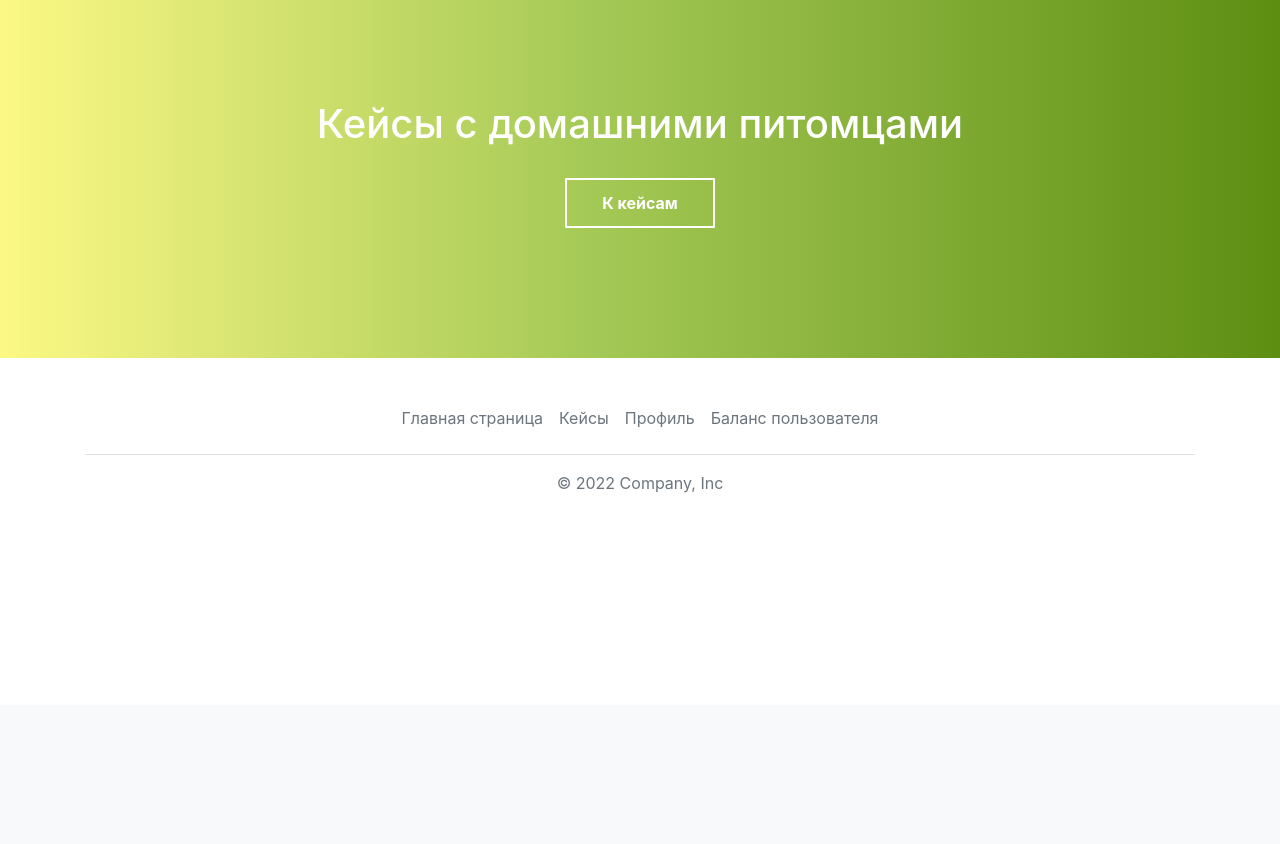
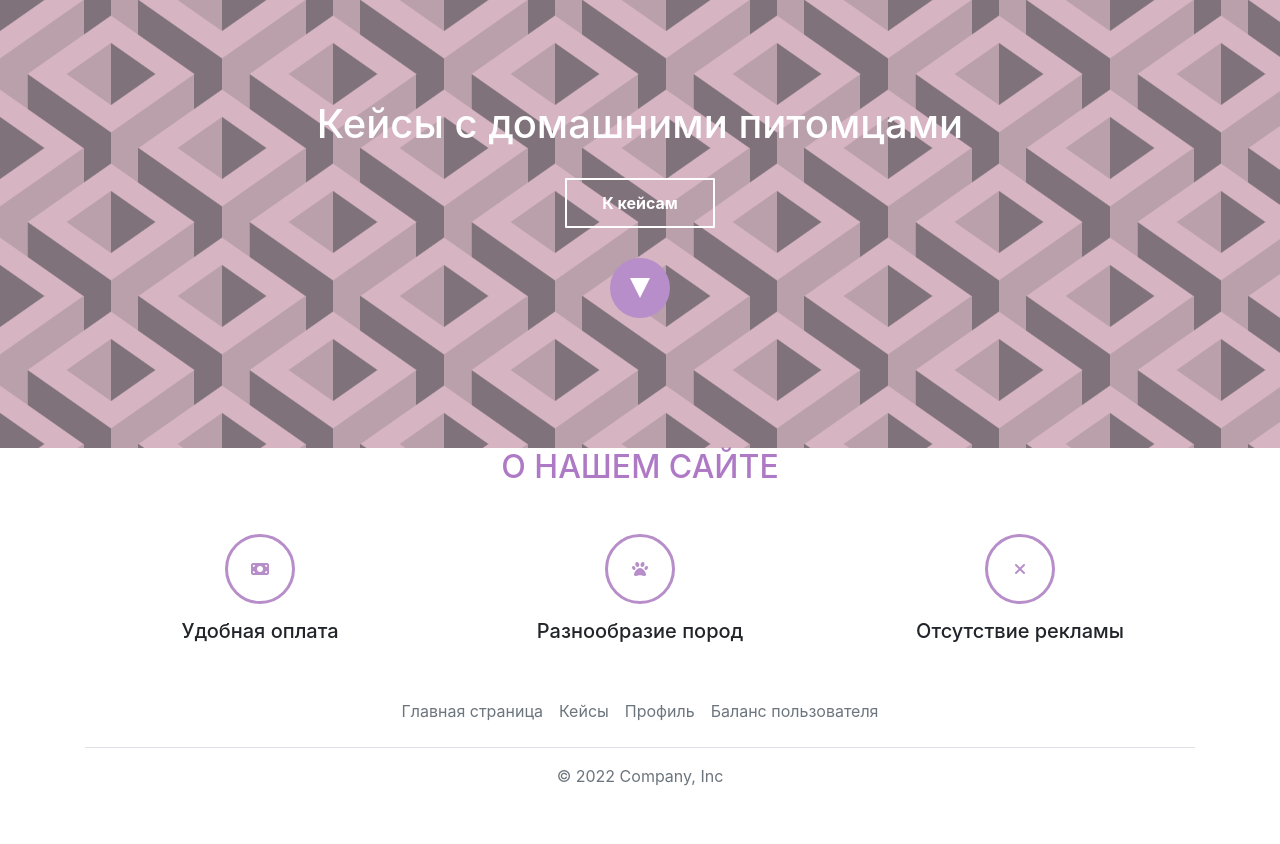
Before and after one commit to Lisa3483/website, a Flask app: page / in a window 1280 px wide. Shown: the part 95-939 px from the top of the page. Before the commit the page ends 588 px from the top, so only its background shows below. Run offline with Flask 3, Linux system fonts and the light colour scheme; some libraries are stand-ins or nearby versions.

Commit message:
updated menu

```diff
--- a/static/css/style.css
+++ /dev/null
@@ -1,38 +0,0 @@
-
-header, footer {padding: 100px 0}
-header {
-background: linear-gradient(to right, #c9de96 0%,#8ab66b 44%,#398235 100%);}
-header { background: linear-gradient(to right, #fcf885 0%,#a5c956 58%,#a5c956 100%); }
-header { background: linear-gradient(to right, #fcf885 0%,#a5c956 46%,#5d8e12 100%);}
-h1 {text-align: center}
-a.itd_play  {
-  display: flex;
-  width: 150px;
-  height: 50px;
-  color: white;
-  font-weight: 700;
-  text-decoration: none;
-  user-select: none;
-  padding: .5em 2em;
-  outline: none;
-  border: 2px solid;
-  border-radius: 1px;
-  transition: 0.2s;
-  justify-content: center;
-  align-items: center;
-  margin: 30px auto 30px;
-}
-.rere {
-background-color: #398235;
-width: 60px;
-height: 60px;
-border-radius: 50%;
-display: flex;
-justify-content: center;
-align-items: center;
-margin: 30px auto;
-transition: 0.2s;
-}
-a.itd_play:hover {background: rgba(255,255,255,.2);}
-a.itd_play:active {background: white;}
-.rere:hover{background: rgba(255,255,255,.2);}
--- /dev/null
+++ b/static/css1/style.css
@@ -0,0 +1,71 @@
+header, footer {padding: 100px 0}
+header { background: linear-gradient(to right, #fcf885 0%,#a5c956 46%,#5d8e12 100%);}
+h1 {text-align: center}
+.itd_play  {
+  display: flex;
+  width: 150px;
+  height: 50px;
+  color: white;
+  font-weight: 700;
+  text-decoration: none;
+  user-select: none;
+  padding: .5em 2em;
+  outline: none;
+  border: 2px solid;
+  border-radius: 1px;
+  transition: 0.2s;
+  justify-content: center;
+  align-items: center;
+  margin: 30px auto 30px;
+}
+.itd_triangle {width: 0;
+height: 0;
+border-style: solid;
+border-width: 10px 0 10px 20px;
+border-color: transparent transparent transparent white;
+transform: rotate(90deg);}
+
+.about {background-color: white;}
+.about i {font-size: 25x; color:#B78EC9;}
+.itd_circle {margin: 0 auto 15px;
+width: 70px;
+height: 70px;
+border: 3px solid #B78EC9;
+border-radius: 50%;
+display: flex;
+justify-content: center;
+align-items: center;}
+
+.rere {
+background-color: #B78EC9;
+width: 60px;
+height: 60px;
+border-radius: 50%;
+display: flex;
+justify-content: center;
+align-items: center;
+margin: 30px auto;
+transition: 0.2s;
+}
+.itd_play:hover {background: rgba(255,255,255,.2);}
+.itd_play:active {background: white;}
+.rere:hover{background: rgba(255,255,255,.2);}
+.rere:active {background: white;}
+header {
+  --s: 222px; /* control the size */
+  --c1: #7f727b;
+  --c2: #d6b4c2;
+  --c3: #baa0ab;
+
+  --_g: var(--c1) 10%,var(--c2) 10.5% 19%,#0000 19.5% 80.5%,var(--c2) 81% 89.5%,var(--c3) 90%;
+  --_c: from -90deg at 37.5% 50%,#0000 75%;
+  --_l1: linear-gradient(145deg,var(--_g));
+  --_l2: linear-gradient( 35deg,var(--_g));
+  background:
+    var(--_l1), var(--_l1) calc(var(--s)/2) var(--s),
+    var(--_l2), var(--_l2) calc(var(--s)/2) var(--s),
+    conic-gradient(var(--_c),var(--c1) 0) calc(var(--s)/8) 0,
+    conic-gradient(var(--_c),var(--c3) 0) calc(var(--s)/2) 0,
+    linear-gradient(90deg,var(--c3) 38%,var(--c1) 0 50%,var(--c3) 0 62%,var(--c1) 0);
+  background-size: var(--s) calc(2*var(--s)/3);
+}
--- a/static/templates/header.html
+++ b/static/templates/header.html
@@ -7,7 +7,7 @@
 <!--          href="https://stackpath.bootstrapcdn.com/bootstrap/4.4.1/css/bootstrap.min.css"-->
 <!--          integrity="sha384-Vkoo8x4CGsO3+Hhxv8T/Q5PaXtkKtu6ug5TOeNV6gBiFeWPGFN9MuhOf23Q9Ifjh"-->
 <!--          crossorigin="anonymous">-->
-<!--    <link rel="stylesheet" href="static/css/style.css">-->
+<!--    <link rel="stylesheet" href="static/css1/style.css1">-->
 <!--    <title>Title</title>-->
 <!--</head>-->
 <!--<body>-->
--- a/static/templates/main_menu.html
+++ b/static/templates/main_menu.html
@@ -7,8 +7,9 @@
           href="https://stackpath.bootstrapcdn.com/bootstrap/4.4.1/css/bootstrap.min.css"
           integrity="sha384-Vkoo8x4CGsO3+Hhxv8T/Q5PaXtkKtu6ug5TOeNV6gBiFeWPGFN9MuhOf23Q9Ifjh"
           crossorigin="anonymous">
-    <link rel="stylesheet" href="static/css/style.css">
-    <link rel="import" href="header.html">
+    <link rel="stylesheet" href="static/css1/style.css">
+    <link rel="stylesheet"  href="https://cdnjs.cloudflare.com/ajax/libs/font-awesome/4.7.0/css/font-awesome.min.css">
+    <script src="https://kit.fontawesome.com/643d8d2967.js" crossorigin="anonymous"></script>
     <title>fdfdff</title>
 </head>
 <body>
@@ -57,12 +58,40 @@
         <div class="col-12">
         <h1 class="text-center text-white">Кейсы с домашними питомцами</h1>
 
-        <a href="#" class="itd_play">К кейсам</a>
-<!--        <div class="rere"></div>-->
+        <div class="itd_play">К кейсам
+        </div>
+        <div class="rere"><div class="itd_triangle"></div></div>
         </div>
     </div>
 </div>
 </header>
+
+<section class="about">
+    <div class="container">
+        <div class="row">
+        <div class="col 12">
+            <h2 class="text-center text-uppercase mb-5" style="color:#AF7AC5">О нашем сайте</h2>
+        </div>
+        </div>
+        <div class="row">
+        <div class="col-xl-4 col-md-6 col-sm-12">
+            <div class="itd_circle"><i class="fa-solid fa-money-bill"></i></div>
+            <h5 class="text-center">Удобная оплата</h5>
+            <div class="line"></div>
+        </div>
+        <div class="col-xl-4 col-md-6 col-sm-12">
+            <div class="itd_circle"><i class="fa-solid fa-paw"></i></div>
+            <h5 class="text-center">Разнообразие пород</h5>
+            <div class="line"></div>
+        </div>
+        <div class="col-xl-4 col-md-6 col-sm-12">
+            <div class="itd_circle"><i class="fa-solid fa-xmark"></i></div>
+            <h5 class="text-center">Отсутствие рекламы</h5>
+            <div class="line"></div>
+        </div>
+        </div>
+    </div>
+</section>
 
 <div class="container">
   <footer class="py-3 my-4">
```
